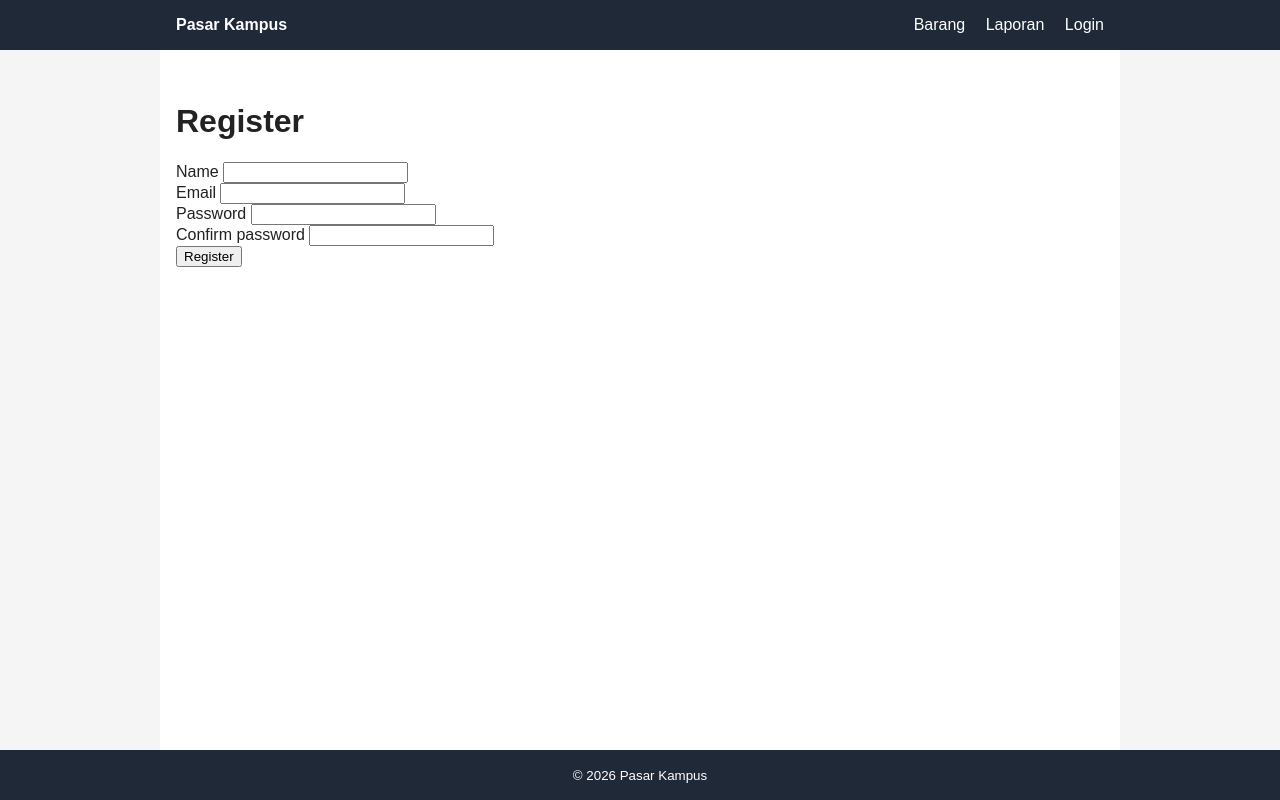
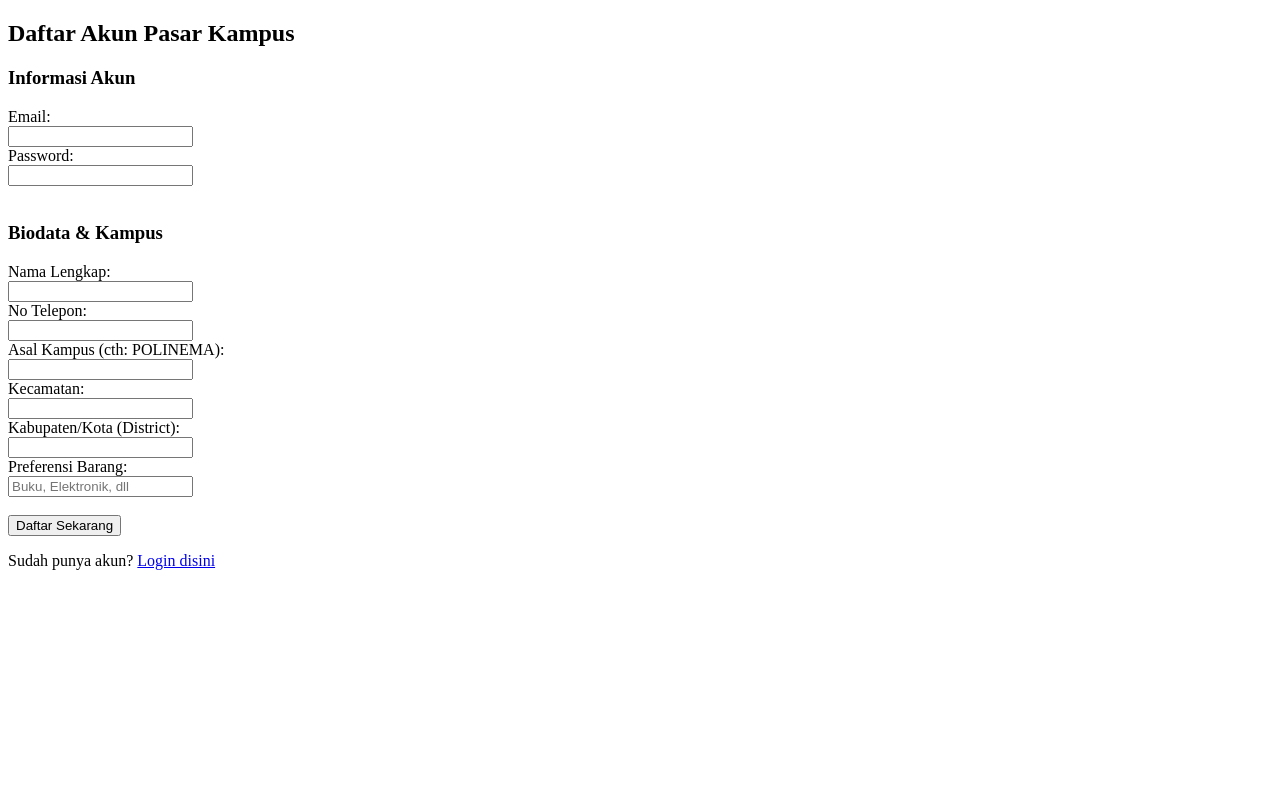
Before and after one commit to AmaliaAfidatulAini/Pasar-Kampus, a PHP site: page /register in a window 1280 px wide. Run offline with PHP 8.4, Linux system fonts and the light colour scheme.

Commit message:
proses login&register

```diff
--- a/pages/register.php
+++ b/pages/register.php
@@ -1,67 +1,85 @@
 <?php
-session_exclude();
+require_once __DIR__ . '/../core/database.php';
 
-$error = null;
+$message = '';
+
 if ($_SERVER['REQUEST_METHOD'] === 'POST') {
-    $name = $_POST['name'] ?? '';
-    $email = $_POST['email'] ?? '';
-    $password = $_POST['password'] ?? '';
-    $passwordConfirmation = $_POST['password_confirmation'] ?? '';
-    $name = is_string($name) ? trim($name) : '';
-    $email = is_string($email) ? trim($email) : '';
-    $password = is_string($password) ? $password : '';
-    $passwordConfirmation = is_string($passwordConfirmation) ? $passwordConfirmation : '';
+    $email       = $_POST['email'] ?? '';
+    $password    = password_hash($_POST['password'] ?? '', PASSWORD_BCRYPT);
+    $role        = 'user';
 
-    if ($name === '' || $email === '' || $password === '') {
-        $error = 'All fields are required.';
-    } elseif (!filter_var($email, FILTER_VALIDATE_EMAIL)) {
-        $error = 'Enter a valid email address.';
-    } elseif (strlen($password) < 8) {
-        $error = 'Password must be at least 8 characters.';
-    } elseif ($password !== $passwordConfirmation) {
-        $error = 'Passwords do not match.';
-    } else {
-        try {
-            executeQuery(
-                'INSERT INTO users (name, email, password) VALUES (:name, :email, :password)',
-                [
-                    'name' => $name,
-                    'email' => $email,
-                    'password' => password_hash($password, PASSWORD_DEFAULT),
-                ]
-            );
-            redirect('/login?registered=1', 303);
-        } catch (PDOException $exception) {
-            $error = $exception->getCode() === '23505'
-                ? 'That email address is already registered.'
-                : 'Registration failed. Please try again.';
-        }
+
+    $name        = $_POST['name'] ?? '';
+    $phone       = $_POST['phone'] ?? '';
+    $campus      = $_POST['campus'] ?? '';
+    $subdistrict = $_POST['subdistrict'] ?? '';
+    $district    = $_POST['district'] ?? '';
+    $preferences = $_POST['preferences'] ?? '';
+
+    global $pdo;
+
+    try {
+        $pdo->beginTransaction();
+
+        $stmtUser = executeQuery("INSERT INTO users (email, password, role) VALUES (?, ?, ?) RETURNING user_id", [$email, $password, $role]);
+        $userId = fetchColumn($stmtUser)[0] ?? $stmtUser->fetchColumn();
+
+        executeQuery("INSERT INTO user_profiles (user_id, name, phone, campus, subdistrict, district, preferences) VALUES (?, ?, ?, ?, ?, ?, ?)", [
+            $userId,
+            $name,
+            $phone,
+            $campus,
+            $subdistrict,
+            $district,
+            $preferences
+        ]);
+
+        $pdo->commit();
+        header("Location: login.php?success=1");
+        exit;
+    } catch (Exception $e) {
+        $pdo->rollBack();
+        $message = "Registrasi gagal: " . $e->getMessage();
     }
 }
-
-include_component('header', ['title' => 'Register']);
 ?>
 
-<h1>Register</h1>
-<?php if ($error !== null): ?><p><?= esc($error) ?></p><?php endif; ?>
-<form method="post" action="<?= esc(route('/register')) ?>">
-    <label for="name">Name</label>
-    <input id="name" name="name" value="<?= esc($name ?? '') ?>" required>
+<!DOCTYPE html>
+<html lang="id">
 
-    <br \>
-    <label for="email">Email</label>
-    <input id="email" name="email" type="email" value="<?= esc($email ?? '') ?>" required>
+<head>
+    <meta charset="UTF-8">
+    <title>Register - Pasar Kampus</title>
+</head>
 
-    <br \>
-    <label for="password">Password</label>
-    <input id="password" name="password" type="password" required>
+<body>
+    <h2>Daftar Akun Pasar Kampus</h2>
+    <?php if ($message): ?><p style="color: red;"><?= $message ?></p><?php endif; ?>
 
-    <br \>
-    <label for="password_confirmation">Confirm password</label>
-    <input id="password_confirmation" name="password_confirmation" type="password" required>
+    <form action="register.php" method="POST">
+        <h3>Informasi Akun</h3>
+        <label>Email:</label><br>
+        <input type="email" name="email" required><br>
+        <label>Password:</label><br>
+        <input type="password" name="password" required><br><br>
 
-    <br \>
-    <button type="submit">Register</button>
-</form>
+        <h3>Biodata & Kampus</h3>
+        <label>Nama Lengkap:</label><br>
+        <input type="text" name="name" required><br>
+        <label>No Telepon:</label><br>
+        <input type="text" name="phone"><br>
+        <label>Asal Kampus (cth: POLINEMA):</label><br>
+        <input type="text" name="campus"><br>
+        <label>Kecamatan:</label><br>
+        <input type="text" name="subdistrict"><br>
+        <label>Kabupaten/Kota (District):</label><br>
+        <input type="text" name="district"><br>
+        <label>Preferensi Barang:</label><br>
+        <input type="text" name="preferences" placeholder="Buku, Elektronik, dll"><br><br>
 
-<?php include_component('footer'); ?>
+        <button type="submit">Daftar Sekarang</button>
+    </form>
+    <p>Sudah punya akun? <a href="login.php">Login disini</a></p>
+</body>
+
+</html>
```
Also changed, not shown: pages/login.php (+44 -41 lines), pages/logout.php (+6 -3 lines).
